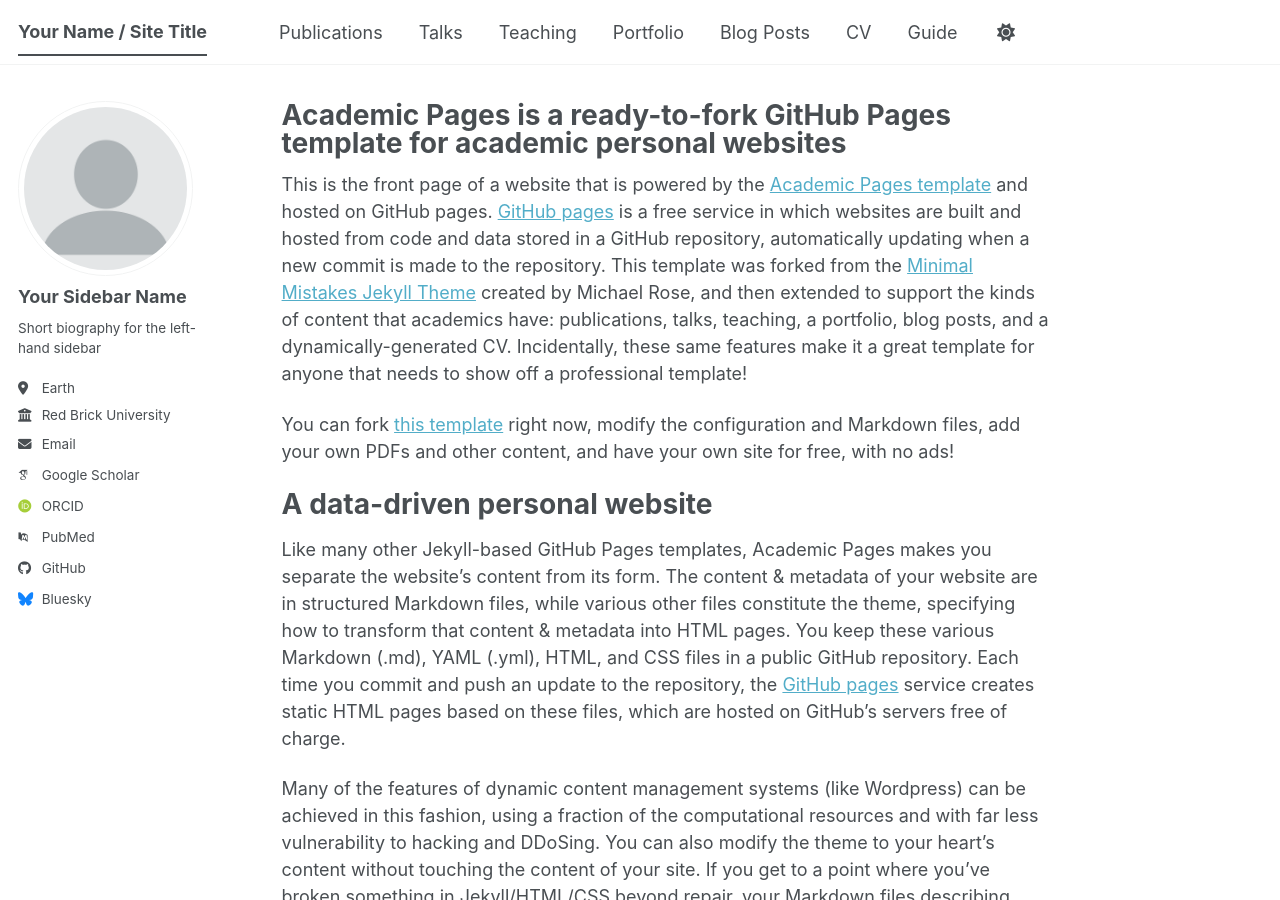
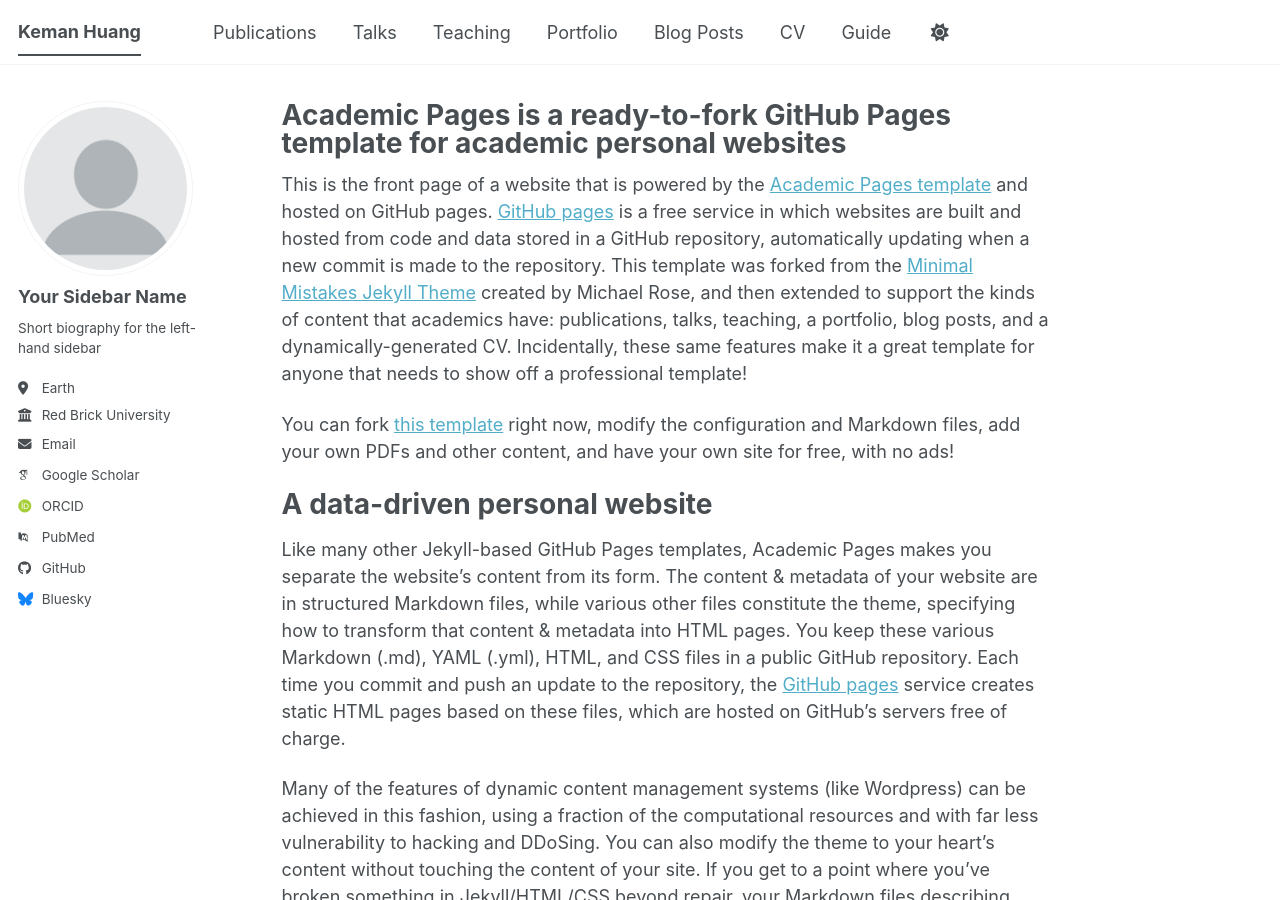
Before and after one commit to keman-ruc/keman-ruc.github.io, a Jekyll site: the page built from _pages/about.md, in a window 1280 px wide and 900 px high. Built offline with Jekyll 4.4.1, drawn with Linux system fonts in a browser that asks for light colours; some web fonts are replaced; a script bundle is joined from its source files by our own code; library files that are not in the unit come from our copies.

Commit message:
Update site title to 'Keman Huang'

```diff
--- a/_config.yml
+++ b/_config.yml
@@ -9,7 +9,7 @@
 # Basic Site Settings
 locale                   : "en-US"
 site_theme               : "default" # The available themes options are "default", "air", "sunrise", "mint", "dirt" and "contrast"
-title                    : "Your Name / Site Title"
+title                    : "Keman Huang"
 title_separator          : "-"
 name                     : &name "Your Name"
 description              : &description "Your Name's academic portfolio"   # Update this with a general description of your site, this is the default if not overridden by a page
```
